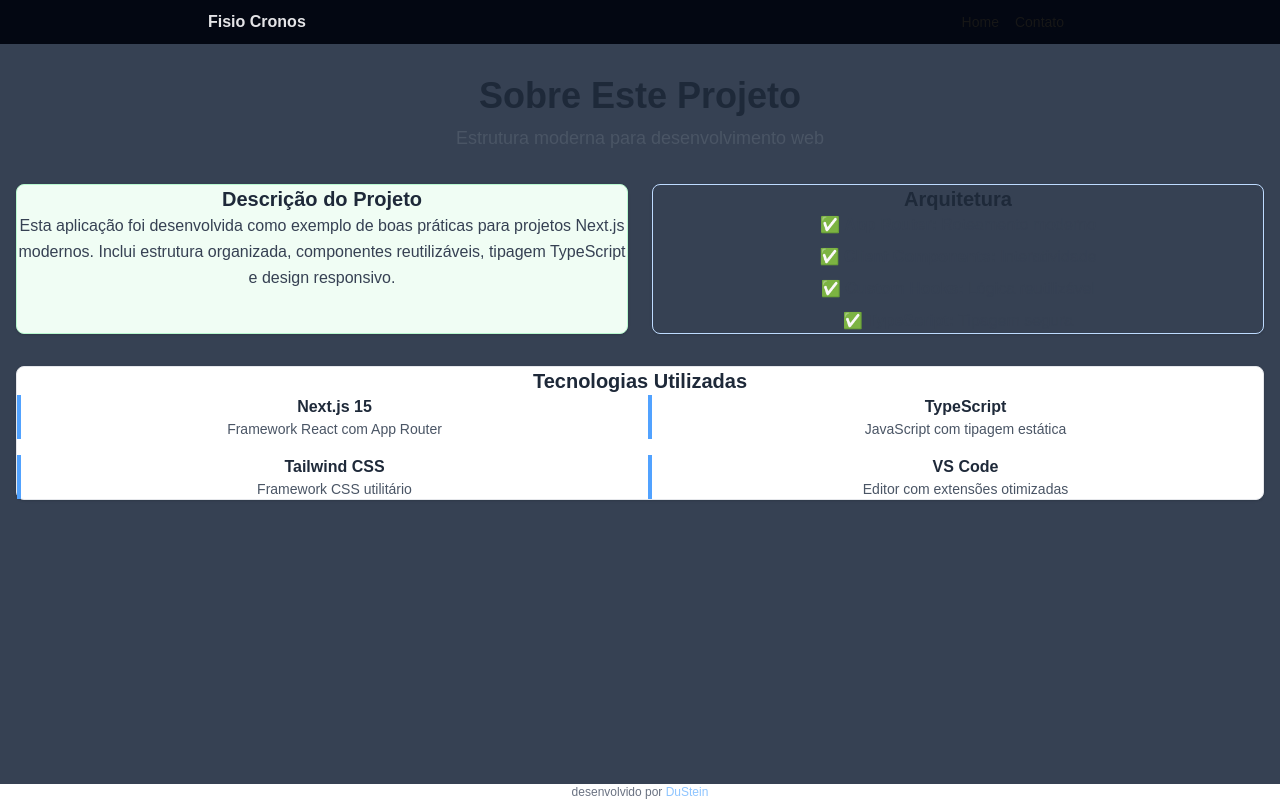
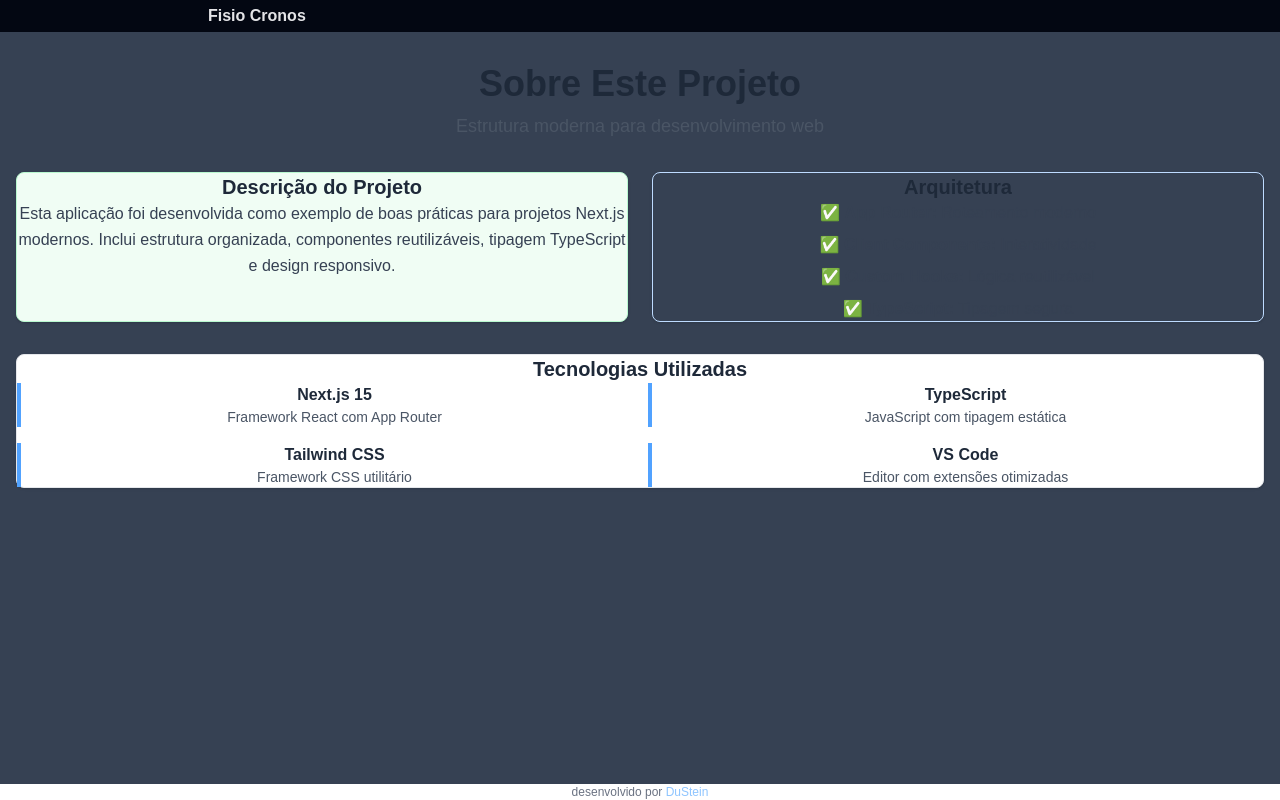
Before and after one commit to dustein/fisio-cronos, a Next.js app: page /sobre in a window 1280 px wide. Built offline with nearby package versions, Linux system fonts and the light colour scheme.

Commit message:
sons sincro e nav off

```diff
--- a/src/components/timer/TimerDisplay.tsx
+++ b/src/components/timer/TimerDisplay.tsx
@@ -16,7 +16,7 @@ export const TimerDisplay = ({ minutes, seconds, milliseconds, phaseColor, isCou
         <div
           className={`font-mono font-bold leading-none text-red-400`}
           style={{
-            fontSize: 'clamp(5rem, 12vw, 8rem)', // Usando seu clamp original
+            fontSize: 'clamp(5rem, 12vw, 8rem)',
           }}
         >
           {countdownValue}
@@ -55,69 +55,3 @@ export const TimerDisplay = ({ minutes, seconds, milliseconds, phaseColor, isCou
     </div>
   );
 };
-
-// components/timer/TimerDisplay.tsx - mantendo sua estilização original
-// interface TimerDisplayProps {
-//   minutes: string;
-//   seconds: string;
-//   milliseconds: string;
-//   phaseColor: string;
-//   isCountingDown?: boolean; // NOVO
-//   countdownValue?: number;  // NOVO
-// }
-
-// export const TimerDisplay = ({
-//   minutes,
-//   seconds,
-//   milliseconds,
-//   phaseColor,
-//   isCountingDown = false,
-//   countdownValue = 0
-// }: TimerDisplayProps) => {
-
-//   // Se estiver na contagem regressiva, mostrar apenas o número
-  // if (isCountingDown) {
-  //   return (
-  //     <div className="text-center w-full">
-  //       {/* Contagem regressiva usando sua estilização existente */}
-  //       <div
-  //         className={`font-mono font-bold leading-none text-red-400`}
-  //         style={{
-  //           fontSize: 'clamp(5rem, 12vw, 8rem)', // Usando seu clamp original
-  //         }}
-  //       >
-  //         {countdownValue}
-  //       </div>
-
-  //       <div className="text-red-300 text-lg mt-2">
-  //         Preparar...
-  //       </div>
-  //     </div>
-  //   );
-  // }
-
-//   // Seu timer display original - SEM ALTERAÇÕES
-//   return (
-//     <div className={`text-center w-full ${phaseColor}`}>
-//       {/* Timer principal com sua fonte fluida original */}
-//       <div
-//         className="font-mono font-bold leading-none"
-//         style={{
-//           fontSize: 'clamp(5rem, 12vw, 8rem)', // Mantendo seu clamp original
-//         }}
-//       >
-//         {minutes}:{seconds}
-//       </div>
-
-//       {/* Milissegundos com sua configuração original */}
-//       <div
-//         className={`font-mono font-medium mt-2 ${phaseColor} opacity-80`}
-//         style={{
-//           fontSize: 'clamp(2rem, 3vw, 2rem)', // Mantendo seu clamp original
-//         }}
-//       >
-//         .{milliseconds}
-//       </div>
-//     </div>
-//   );
-// };
--- a/src/components/ui/Navbar.tsx
+++ b/src/components/ui/Navbar.tsx
@@ -8,7 +8,7 @@ export default function Navbar() {
 
   const navItems = [
     { href: '/', label: 'Home' },
-    // { href: '/sobre', label: 'Sobre' },
+    { href: '/sobre', label: 'Sobre' },
     { href: '/contato', label: 'Contato' }
   ];
 
@@ -24,7 +24,7 @@ export default function Navbar() {
 
           {/* Menu Items */}
           <div className="flex">
-            {navItems.map((item) => (
+            {/* {navItems.map((item) => (
               <Link
                 key={item.href}
                 href={item.href}
@@ -36,7 +36,7 @@ export default function Navbar() {
               >
                 {item.label}
               </Link>
-            ))}
+            ))} */}
           </div>
         </div>
       </div>
```
Also changed, not shown: src/app/page.tsx (+0 -73 lines).
